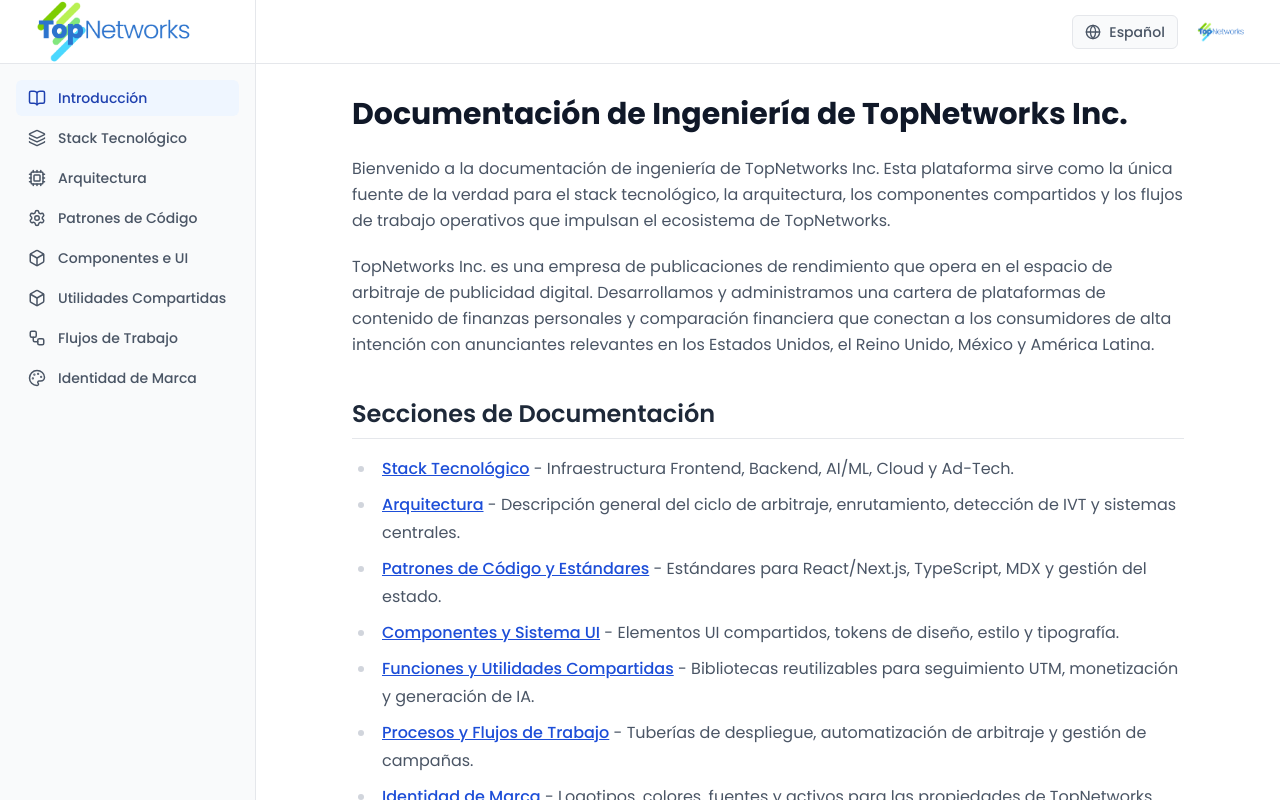
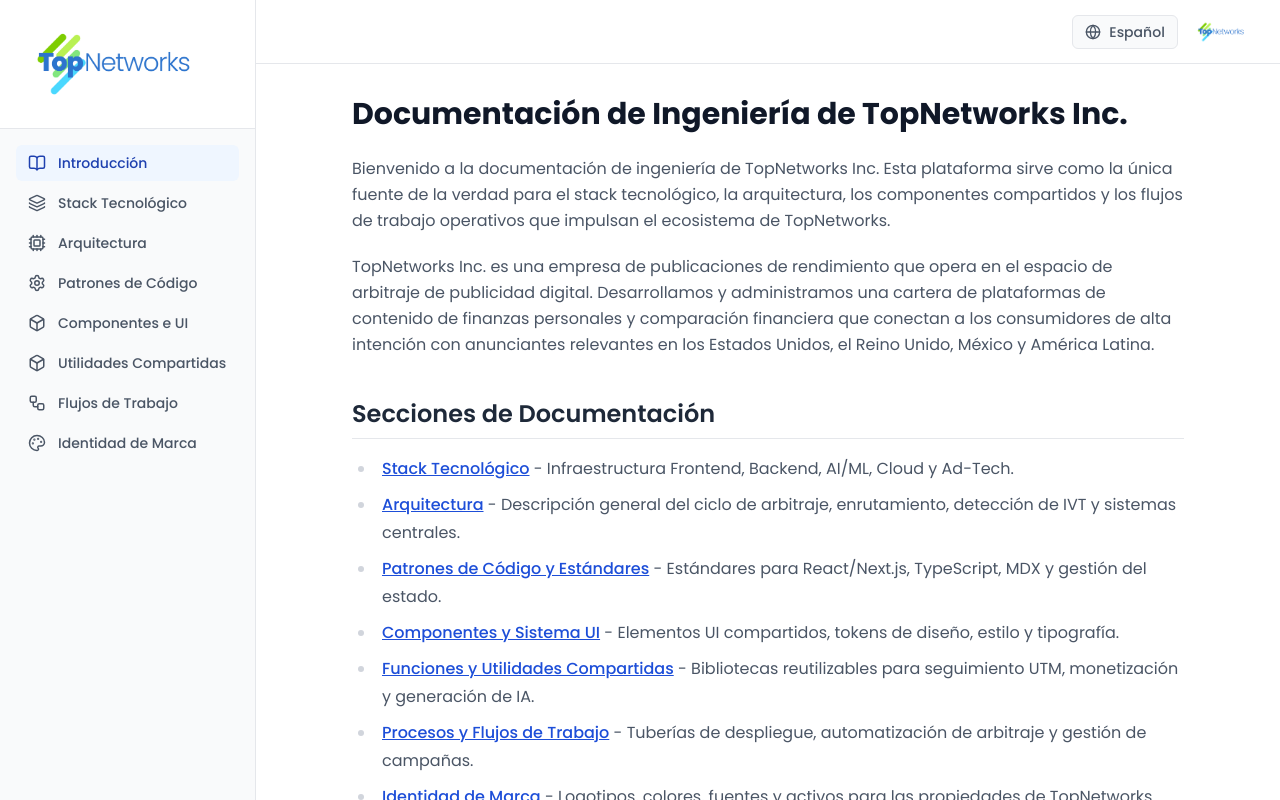
Before and after one commit to topfinanzas/docs-topnetworks-co, a React (Vite) app: page /es in a window 1280 px wide. Shown: the top 800 px of the page. Built offline with nearby package versions, Linux system fonts and the light colour scheme.

Commit message:
Adjust sidebar logo padding and container layout

```diff
--- a/src/components/Layout.tsx
+++ b/src/components/Layout.tsx
@@ -50,9 +50,9 @@
 
       {/* Sidebar */}
       <div className={`fixed inset-y-0 left-0 z-50 w-64 transform border-r border-gray-200 bg-gray-50 transition-transform duration-200 ease-in-out lg:static lg:translate-x-0 ${sidebarOpen ? 'translate-x-0' : '-translate-x-full'}`}>
-        <div className="flex h-16 items-center justify-between px-6 border-b border-gray-200 bg-white">
-          <div className="flex items-center w-full py-[2px]">
-            <img src="/media/topnetworks-positivo-sinfondo.webp" alt="TopNetworks" className="w-full max-w-[180px] h-auto object-contain" />
+        <div className="flex items-center justify-between px-6 py-4 border-b border-gray-200 bg-white min-h-16">
+          <div className="flex items-center w-full">
+            <img src="/media/topnetworks-positivo-sinfondo.webp" alt="TopNetworks" className="w-full max-w-[180px] h-auto object-contain my-2" />
           </div>
           <button onClick={() => setSidebarOpen(false)} className="lg:hidden text-gray-500 hover:text-gray-700">
             <X size={20} />
```
